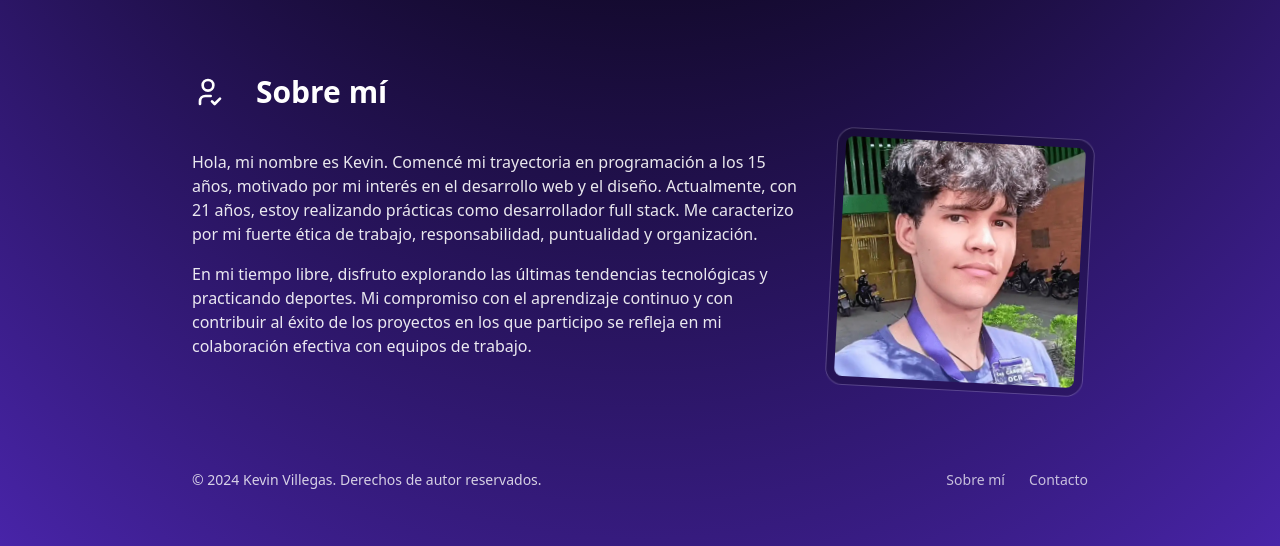
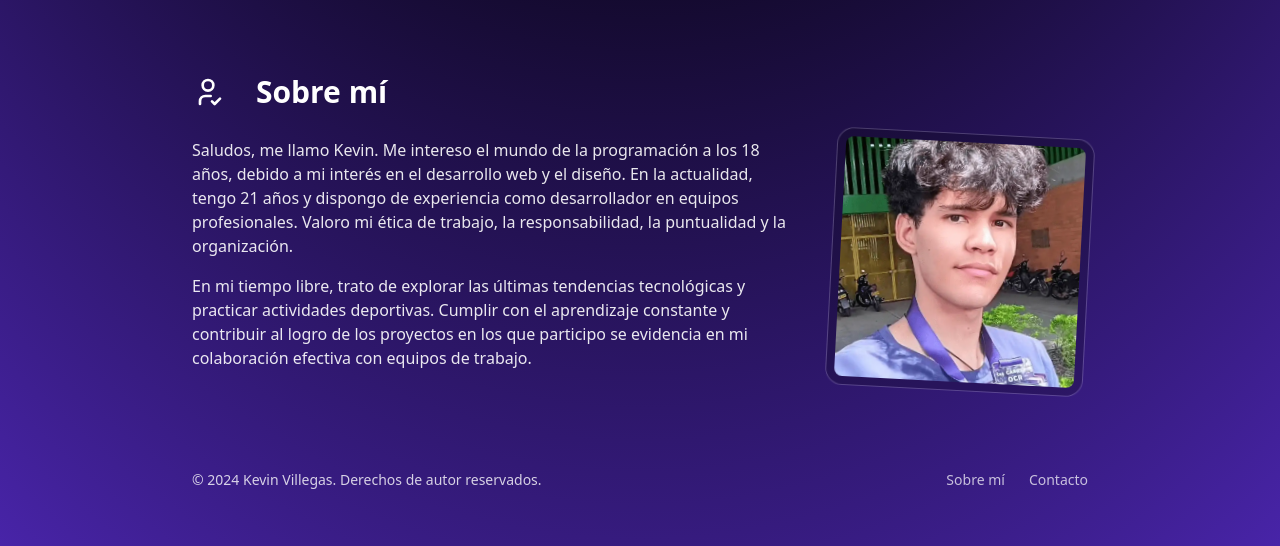
Before and after one commit to kevin-villegas13/miPortafolio, an Astro site: page / in a window 1280 px wide. Shown: the part 1662-2208 px from the top of the page. Built offline with nearby package versions, Linux system fonts and the light colour scheme; Astro itself is replaced by a stand-in of ours.

Commit message:
refactor: actualicé la descripción personal en el portafolio

```diff
--- a/src/components/SobreMi.astro
+++ b/src/components/SobreMi.astro
@@ -5,17 +5,15 @@
     class="[&>p]:mb-4 [&>p>strong]:text-black-500 [&>p>strong]:text-black-100 [&>p>strong]:font-normal [&>p>strong]:font-mono text-black-pretty order-2 md:order-1"
   >
     <p>
-      Hola, mi nombre es Kevin. Comencé mi trayectoria en programación a los 15
-      años, motivado por mi interés en el desarrollo web y el diseño.
-      Actualmente, con 21 años, estoy realizando prácticas como desarrollador
-      full stack. Me caracterizo por mi fuerte ética de trabajo,
-      responsabilidad, puntualidad y organización.
-    </p>
+      Saludos, me llamo Kevin. Me intereso el mundo de la programación a los 18 años, debido a mi interés en el desarrollo web y el diseño.
+      En la actualidad, tengo 21 años y dispongo de experiencia como desarrollador en equipos profesionales.
+      Valoro mi ética de trabajo, la responsabilidad, la puntualidad y la organización.
+   </p>
     <p>
-      En mi tiempo libre, disfruto explorando las últimas tendencias
-      tecnológicas y practicando deportes. Mi compromiso con el aprendizaje
-      continuo y con contribuir al éxito de los proyectos en los que participo
-      se refleja en mi colaboración efectiva con equipos de trabajo.
+      En mi tiempo libre, trato de explorar las últimas
+      tendencias tecnológicas y practicar actividades deportivas. Cumplir con el aprendizaje
+      constante y contribuir al logro de los proyectos en los que participo
+      se evidencia en mi colaboración efectiva con equipos de trabajo.
     </p>
   </div>
 
```
